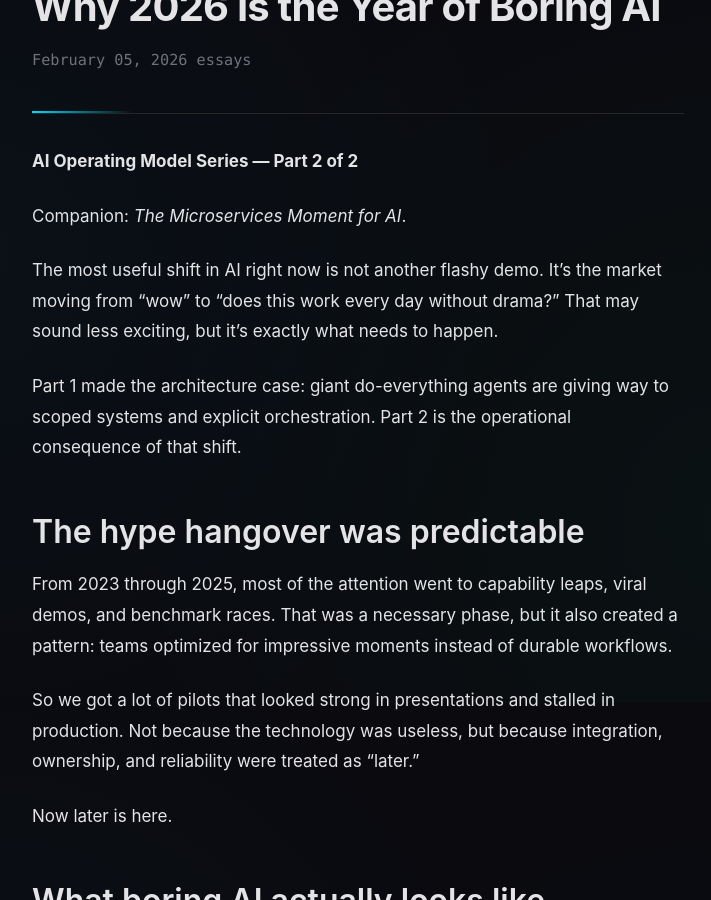
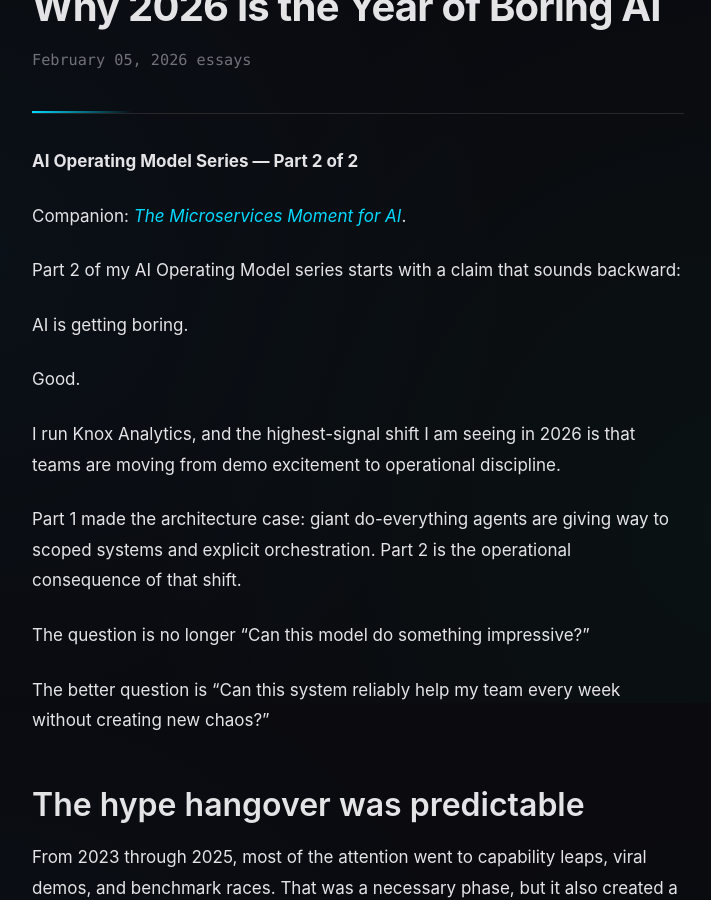
Before and after one commit to sfayka/lab, a Jekyll site: the page built from _posts/2026-02-05-why-2026-is-the-year-of-boring-ai.md, in a window 1280 px wide and 900 px high, scrolled down 197 px. Shown: the whole window, without its empty margins (282-993 px from the left). Built offline with Jekyll 4.4.1, drawn with Linux system fonts in a browser that asks for light colours; some of the changed text lies outside the part shown.

Commit message:
refine: enhance clarity and structure in "Why 2026 Is the Year of Boring AI" post
- Updated content to emphasize the shift from demo excitement to operational discipline in AI.
- Improved phrasing for better readability and engagement.
- Added links to related posts for continuity in the AI Operating Model series.

```diff
--- a/_posts/2026-02-05-why-2026-is-the-year-of-boring-ai.md
+++ b/_posts/2026-02-05-why-2026-is-the-year-of-boring-ai.md
@@ -8,11 +8,21 @@
 
 **AI Operating Model Series — Part 2 of 2**
 
-Companion: *The Microservices Moment for AI*.
+Companion: [*The Microservices Moment for AI*]({% post_url 2026-02-05-the-microservices-moment-for-ai %}).
 
-The most useful shift in AI right now is not another flashy demo. It’s the market moving from “wow” to “does this work every day without drama?” That may sound less exciting, but it’s exactly what needs to happen.
+Part 2 of my AI Operating Model series starts with a claim that sounds backward:
+
+AI is getting boring.
+
+Good.
+
+I run Knox Analytics, and the highest-signal shift I am seeing in 2026 is that teams are moving from demo excitement to operational discipline.
 
 Part 1 made the architecture case: giant do-everything agents are giving way to scoped systems and explicit orchestration. Part 2 is the operational consequence of that shift.
+
+The question is no longer "Can this model do something impressive?"
+
+The better question is "Can this system reliably help my team every week without creating new chaos?"
 
 ## The hype hangover was predictable
 
@@ -74,11 +84,15 @@
 
 If it saves time, survives edge cases, and stays maintainable, it wins. That’s the bar.
 
+If this resonates, read Part 1 and pressure-test your own operating model: ownership, checkpoints, reliability, and cost governance.
+
+If your team is moving from pilots to production, that is exactly the work we do at Knox Analytics.
+
 ---
 
 ## Series links
 
-- **Part 1:** *The Microservices Moment for AI* (`/lab/the-microservices-moment-for-ai`)
+- **Part 1:** [*The Microservices Moment for AI*]({% post_url 2026-02-05-the-microservices-moment-for-ai %})
 
 ## References
 
```
Also changed, not shown: distribution/2026-02-24-why-2026-is-the-year-of-boring-ai-medium.md (+7 -3 lines).
